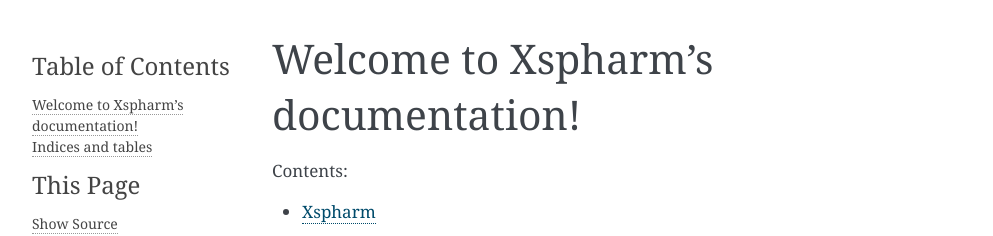
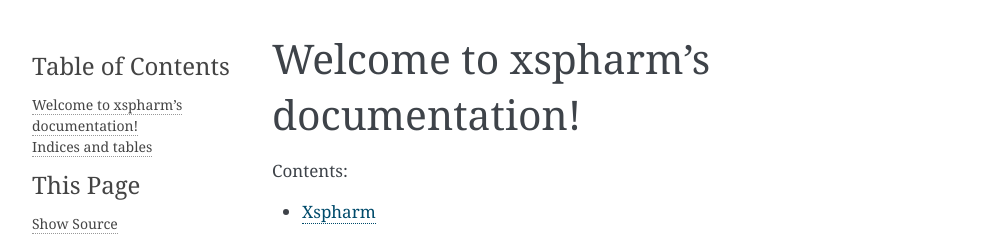
Before and after one commit to senclimate/xspharm, a Sphinx documentation site: the page built from docs/index.rst, in a window 1280 px wide. Shown: the top 236 px of the page, without its empty margins (148-1141 px from the left). Built offline with Sphinx 7.4.7, drawn with Linux system fonts in a browser that asks for light colours; pages that are not in the unit, such as notebooks, are missing from menus.

Commit message:
requirements

```diff
--- a/docs/conf.py
+++ b/docs/conf.py
@@ -21,7 +21,7 @@
 import sys
 sys.path.insert(0, os.path.abspath('..'))
 
-import xspharm
+# import xspharm
 
 # -- General configuration ---------------------------------------------
 
@@ -46,7 +46,7 @@
 master_doc = 'index'
 
 # General information about the project.
-project = 'Xspharm'
+project = 'xspharm'
 copyright = "2023, Sen Zhao"
 author = "Sen Zhao"
 
@@ -128,7 +128,7 @@
 # [howto, manual, or own class]).
 latex_documents = [
     (master_doc, 'xspharm.tex',
-     'Xspharm Documentation',
+     'xspharm Documentation',
      'Sen Zhao', 'manual'),
 ]
 
@@ -139,7 +139,7 @@
 # (source start file, name, description, authors, manual section).
 man_pages = [
     (master_doc, 'xspharm',
-     'Xspharm Documentation',
+     'xspharm Documentation',
      [author], 1)
 ]
 
@@ -151,7 +151,7 @@
 #  dir menu entry, description, category)
 texinfo_documents = [
     (master_doc, 'xspharm',
-     'Xspharm Documentation',
+     'xspharm Documentation',
      author,
      'xspharm',
      'One line description of project.',
--- a/docs/index.rst
+++ b/docs/index.rst
@@ -1,4 +1,4 @@
-Welcome to Xspharm's documentation!
+Welcome to xspharm's documentation!
 ======================================
 
 .. toctree::
```
